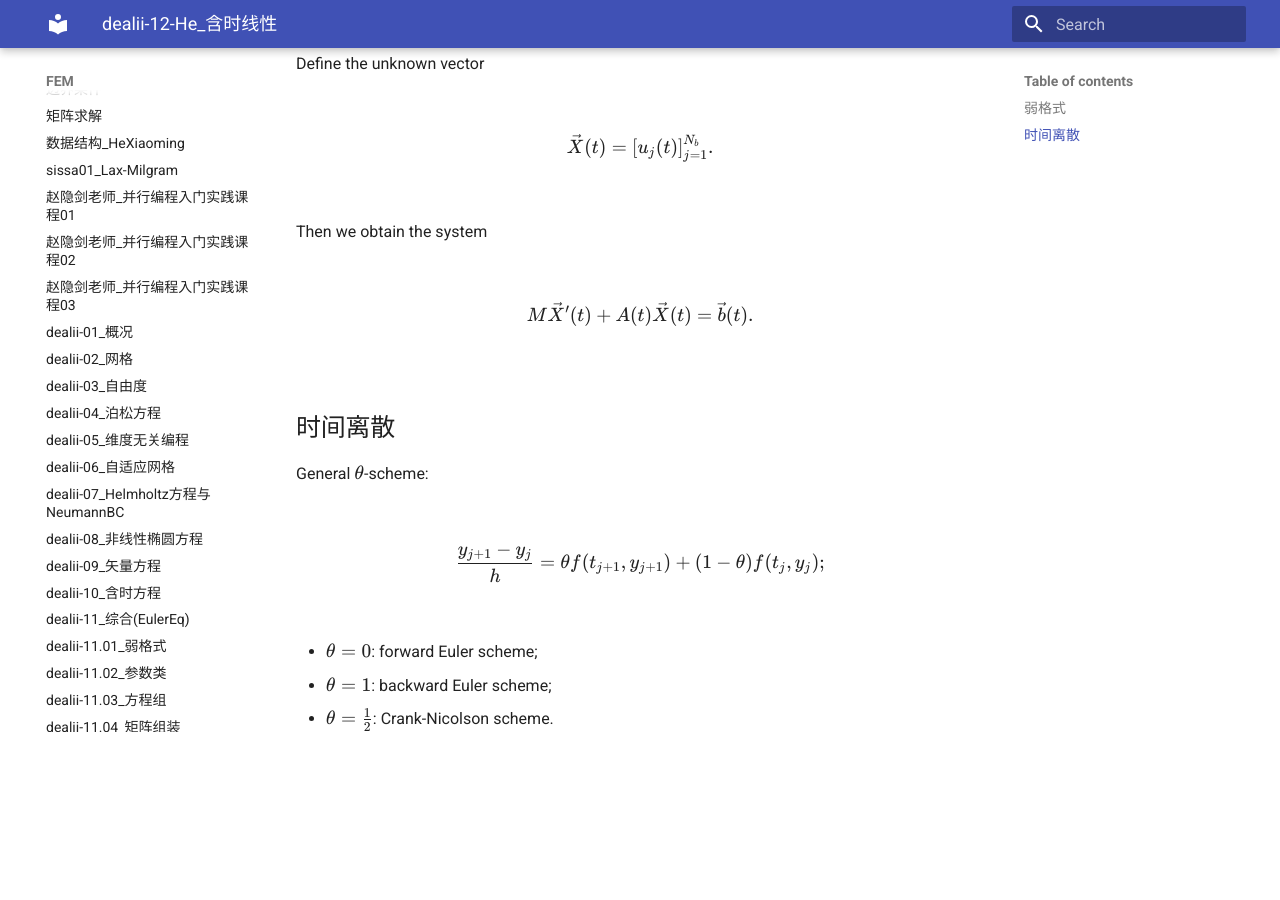
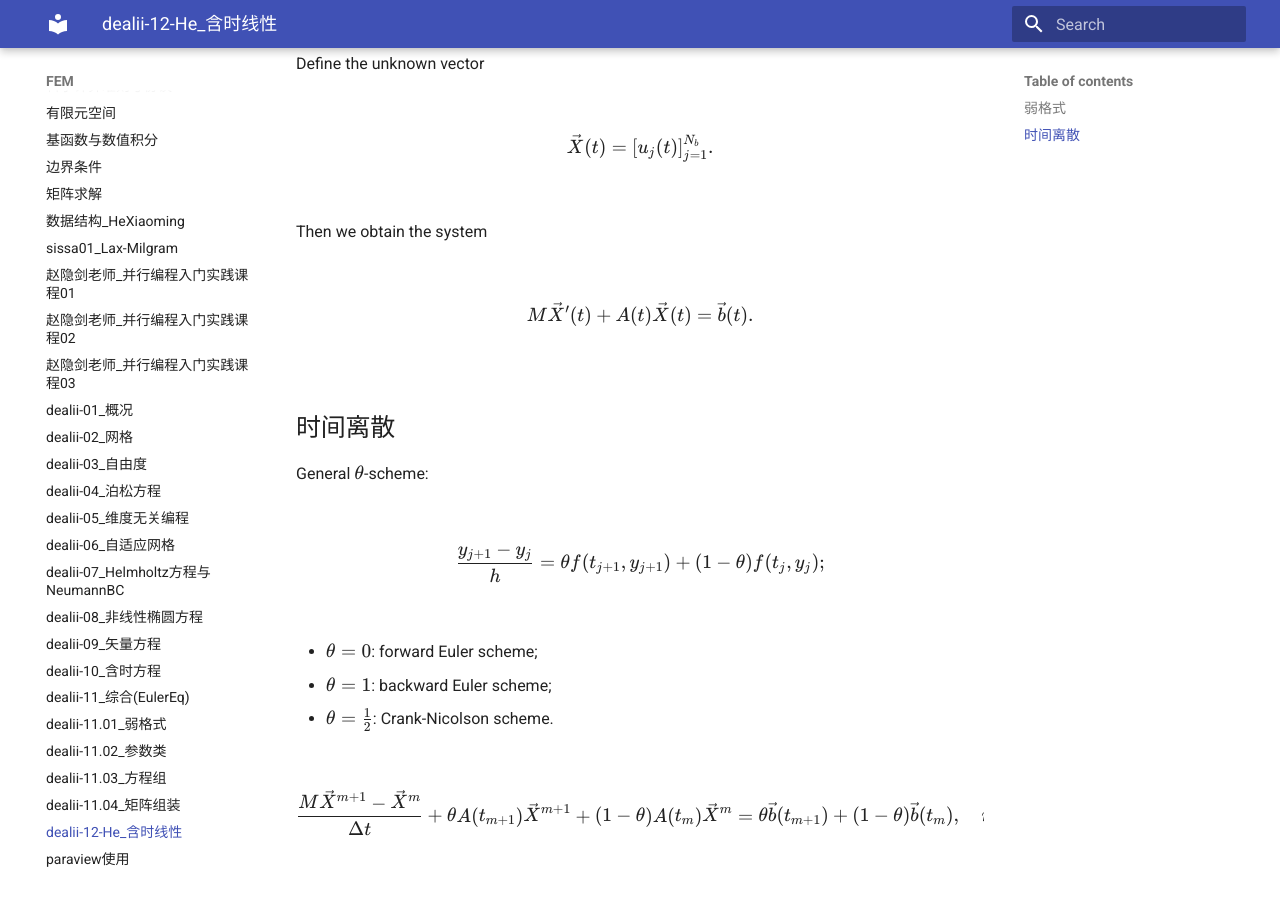
Before and after one commit to ymma98/technotes, an MkDocs documentation site: the page built from docs/FEM/dealii-12-He_含时线性.md, in a window 1280 px wide and 900 px high, scrolled down 2378 px. Built offline with MkDocs 1.6.1 and Material for MkDocs 9.7.7, drawn with Linux system fonts in a browser that asks for light colours; before the commit the page ends 3134 px from its top, so only the background shows below that.

Commit message:
docs/FEM/dealii-12-He_含时线性.md updated from https://stackedit.cn/

```diff
--- a/docs/FEM/dealii-12-He_含时线性.md
+++ b/docs/FEM/dealii-12-He_含时线性.md
@@ -101,13 +101,16 @@ $$
 - $\theta = 1$: backward Euler scheme;
 - $\theta = \frac{1}{2}$: Crank-Nicolson scheme.
 
+$$
+\frac{M \vec{X}^{m+1} - \vec{X}^m}{\Delta t} + \theta A(t_{m+1}) \vec{X}^{m+1} + (1 - \theta) A(t_m) \vec{X}^m = \theta \vec{b}(t_{m+1}) + (1 - \theta) \vec{b}(t_m), \quad m = 0, \dots, M_m - 1.
+$$
 
 
 
 
 
 <!--stackedit_data:
-eyJoaXN0b3J5IjpbLTEzNDU4Mjg0NTgsLTQ0MDQyNzY0NywxND
-Q4MDg0ODkwLC0xODIyMTg2NzI2LC03OTU0MTUwMzksMTg1Nzgx
-MzU1LDE3MzcyMTA3NDEsLTY1OTI5NzgyOV19
+eyJoaXN0b3J5IjpbODMxNDgzNjkwLC00NDA0Mjc2NDcsMTQ0OD
+A4NDg5MCwtMTgyMjE4NjcyNiwtNzk1NDE1MDM5LDE4NTc4MTM1
+NSwxNzM3MjEwNzQxLC02NTkyOTc4MjldfQ==
 -->
```
